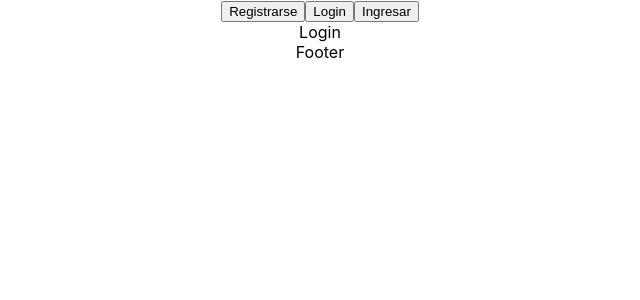
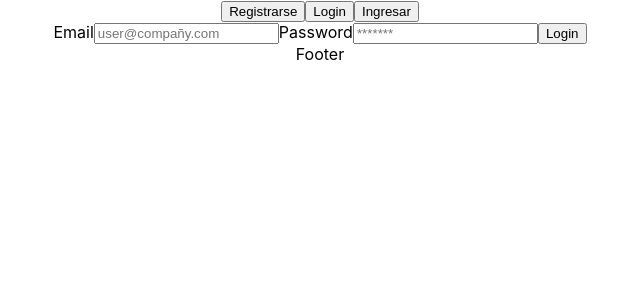
Before and after one commit to Supermacaco86/chocolates-cuatro-estaciones, a React (Create React App) app in the folder client/: page /login in a window 1280 px wide. Shown: the top 300 px of the page, without its empty margins (320-960 px from the left). Built offline with nearby package versions, Linux system fonts and the light colour scheme.

Commit message:
inicio login

```diff
--- a/client/src/component/Login.jsx
+++ b/client/src/component/Login.jsx
@@ -1,8 +1,62 @@
 import React from 'react'
+import { useState } from 'react'
+import { useAuth } from '../context/authContext'
+import { useNavigate } from 'react-router-dom';
+import { async } from '@firebase/util';
 
 function Login() {
+
+  const [user, setUser] = useState({
+    email:"",
+    password:"",
+  });
+  const { login } = useAuth()
+  const navigate = useNavigate()
+  const [ error, setError ] = useState()
+
+
+  const handleChange = ({target: {name, value}}) => {
+    setUser({...user, [name]: value})
+  }
+
+  const handleSubmit = async (e) =>{
+    e.preventDefault()
+    setError("")
+    try {
+      await login( user.email, user.password)
+      navigate('/homelogin')
+    } catch (error) {
+      console.log(error.code)
+      if(error.code === "auth/invalid-email"){
+        setError("Ingrese un correo valido")
+      }else if(error.code === "auth/wrong-password"){
+        setError("La contraseña ingresada es incorrecta")
+      }
+    }
+
+  }
+
   return (
-    <div>Login</div>
+    <div>
+      { error && <p>{error}</p>}
+      <form onSubmit={handleSubmit}>
+        <label>Email</label>
+        <input
+        type="text"
+        name="email"
+        placeholder="user@compañy.com"
+        onChange={handleChange}/>
+
+        <label>Password</label>
+        <input
+        type="password"
+        name="password"
+        placeholder="*******"
+        onChange={handleChange}/>
+
+        <button>Login</button>
+      </form>
+    </div>
   )
 }
 
--- a/client/src/context/authContext.jsx
+++ b/client/src/context/authContext.jsx
@@ -1,5 +1,5 @@
 import { createContext, useContext } from "react";
-import { createUserWithEmailAndPassword } from "firebase/auth"
+import { createUserWithEmailAndPassword, signInWithEmailAndPassword } from "firebase/auth"
 import { auth } from "../firebase"
 
 export const authContext = createContext();
@@ -13,5 +13,8 @@ export function AuthProvider({ children }) {
     const signup = (email, password) =>
     createUserWithEmailAndPassword( auth, email, password )
 
-    return <authContext.Provider value={{signup}}>{children}</authContext.Provider>;
+    const login = (email, password) =>
+    signInWithEmailAndPassword( auth, email,password)
+
+    return <authContext.Provider value={{ signup, login }}>{children}</authContext.Provider>;
 };
```
